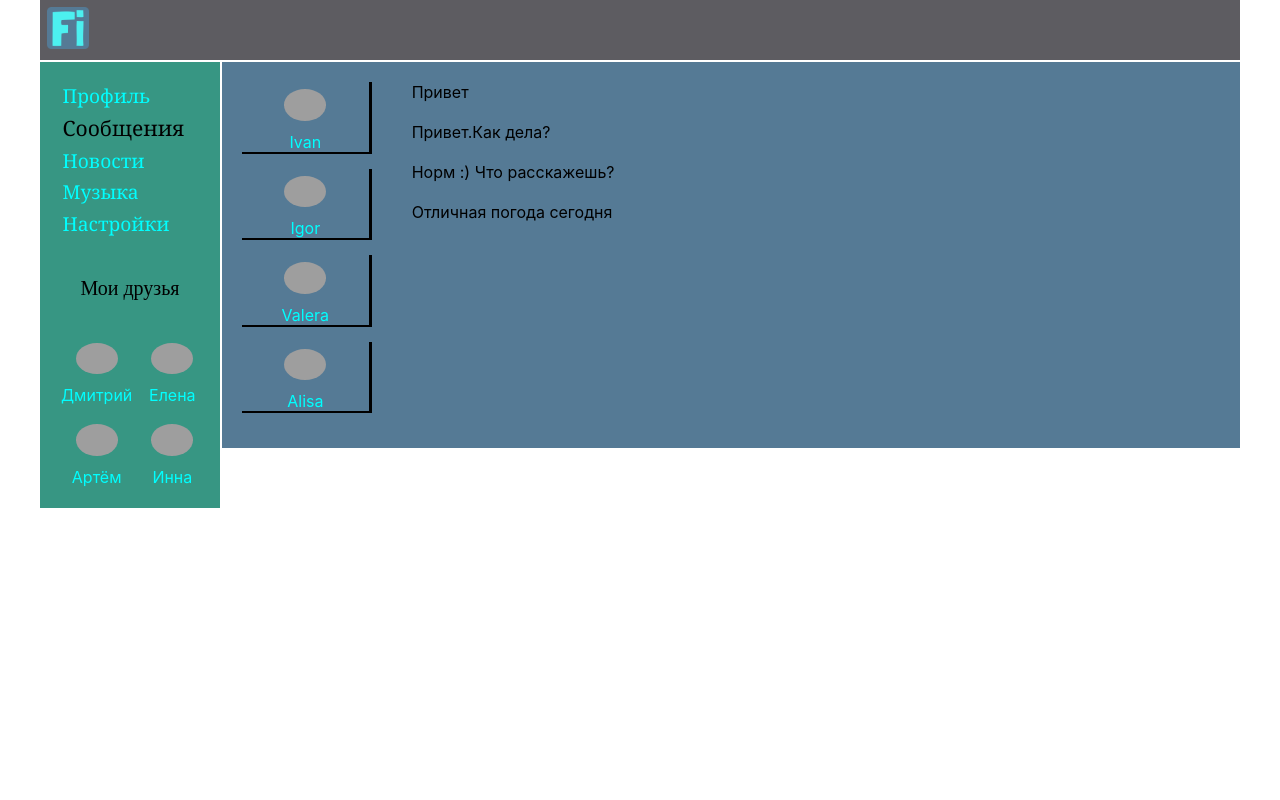
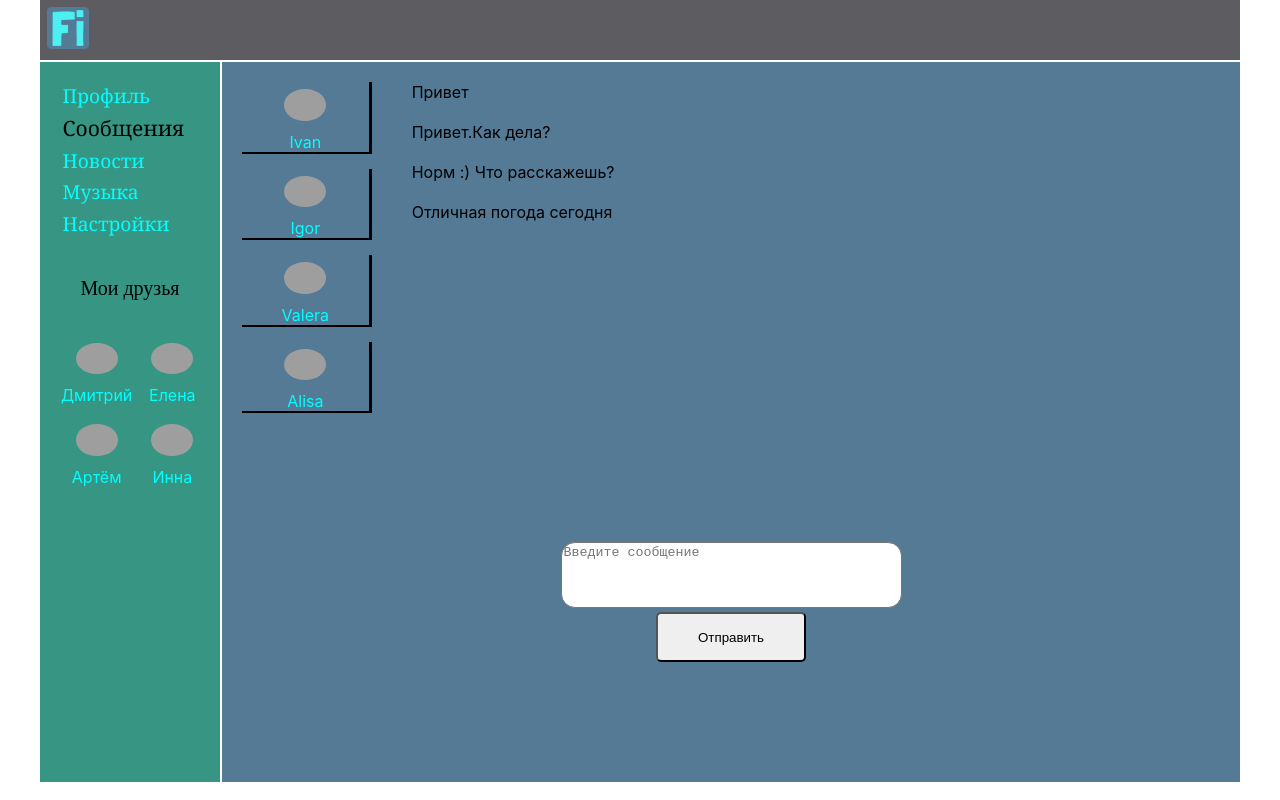
Before and after one commit to Filinion/myProject-React, a React (Create React App) app: page /Dialogs in a window 1280 px wide. Built offline with nearby package versions, Linux system fonts and the light colour scheme; grey boxes are pictures that could not be loaded; the HTML template or start-up script is replaced by a standard one.

Commit message:
Lesson 30 React

```diff
--- a/src/App.js
+++ b/src/App.js
@@ -20,6 +20,10 @@ function App(props) {
             element={<Profile state={props.state.ProfilePage} />}
           />
           <Route
+            path="/"
+            element={<Profile state={props.state.ProfilePage} />}
+          />
+          <Route
             path="/Dialogs/*"
             element={<Dialogs state={props.state.DialogsPage} />}
           />
--- a/src/components/Dialogs/DialogItem/DialogItem.module.css
+++ b/src/components/Dialogs/DialogItem/DialogItem.module.css
@@ -23,6 +23,7 @@ a.activeLink {
   border-left: 0;
   border-bottom: 2px;
   border-style: solid;
+  grid-area: d;
 }
 
 .dialogMen img {
--- a/src/components/Dialogs/Dialogs.jsx
+++ b/src/components/Dialogs/Dialogs.jsx
@@ -15,6 +15,12 @@ const Dialogs = (props) => {
     <div className={classes.dialogs}>
       <div className={classes.dialogsItems}>{dialogs}</div>
       <div className={classes.messages}>{messages}</div>
+      <div className={classes.textMessage}>
+        <textarea cols={40} rows={4} placeholder="Введите сообщение"></textarea>
+        <div className={classes.btnMessage}>
+          <button>Отправить</button>
+        </div>
+      </div>
     </div>
   );
 };
--- a/src/components/Dialogs/Dialogs.module.css
+++ b/src/components/Dialogs/Dialogs.module.css
@@ -6,7 +6,34 @@
   background-color: #557a95;
   display: grid;
   grid-template-columns: 2fr 10fr;
+  grid-template-rows: 4fr 1fr 1fr;
+  grid-template-areas:
+    "d m"
+    "t t"
+    "b b";
 }
 .messages {
   padding: 20px;
 }
+
+.textMessage {
+  grid-area: t;
+  text-align: center;
+}
+
+.textMessage textarea {
+  resize: none;
+  border-radius: 14px;
+}
+
+.btnMessage {
+  grid-area: b;
+  text-align: center;
+}
+
+.btnMessage button {
+  margin-bottom: 0%;
+  border-radius: 5px;
+  width: 150px;
+  height: 50px;
+}
--- a/src/components/Dialogs/Message/Message.module.css
+++ b/src/components/Dialogs/Message/Message.module.css
@@ -1,4 +1,5 @@
 .messages {
+  grid-area: m;
   padding: 20px;
 }
 .message {
--- a/src/components/Profile/MyPosts/MyPosts.jsx
+++ b/src/components/Profile/MyPosts/MyPosts.jsx
@@ -1,18 +1,26 @@
 import classes from "./MyPosts.module.css";
 import Post from "./Post/Post";
+import React from "react";
 
 const MyPosts = (props) => {
   let myPost = props.myPostData.map((post) => (
     <Post message={post.post} id={post.id} countLikes={post.countLikes} />
   ));
 
+  let newPostElement = React.createRef();
+
+  const OnbuttonClick = () => {
+    let text = newPostElement.current.value;
+    alert(text);
+  };
+
   return (
     <div className={classes.MyPosts}>
       Мой пост
       <div>
-        <textarea></textarea>
+        <textarea ref={newPostElement}></textarea>
         <br></br>
-        <button>Добавить</button>
+        <button onClick={OnbuttonClick}>Добавить</button>
         <br></br>
         <button>Удалить</button>
       </div>
```
